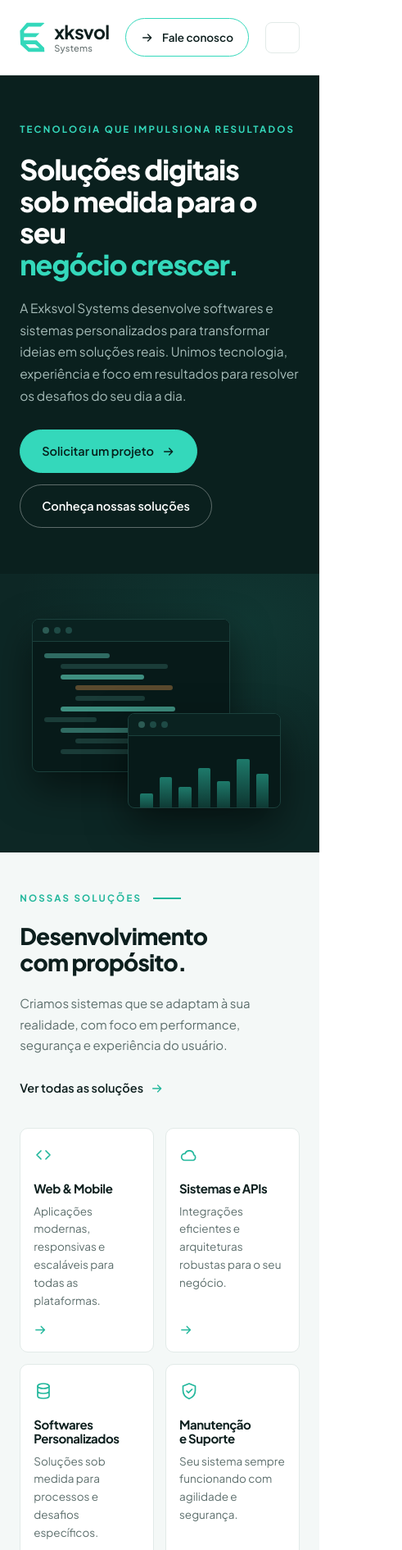
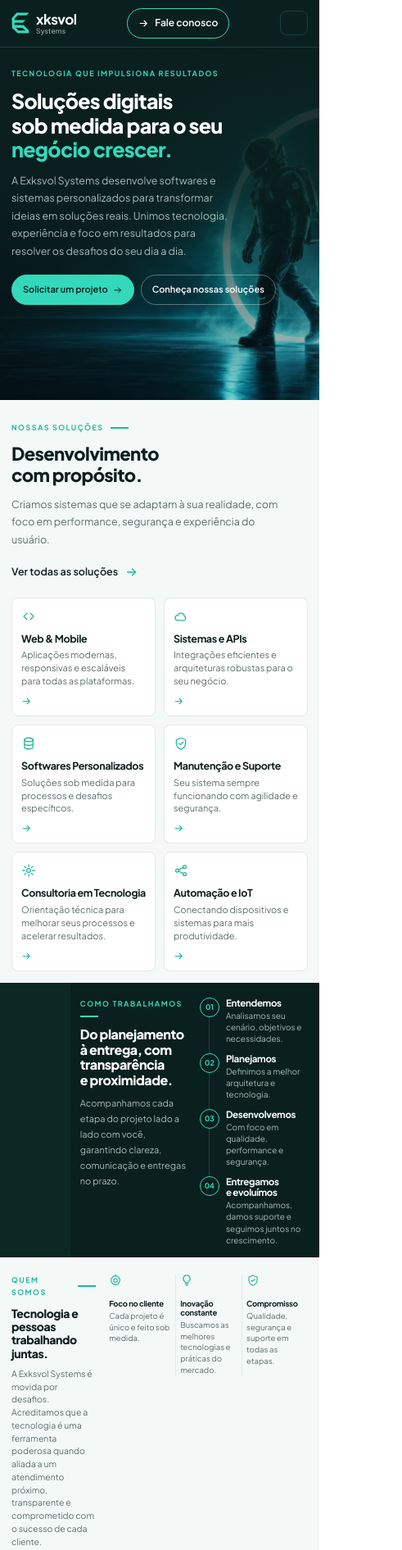
Before and after one commit to Bonfimff/Exksvol-Systems, a plain HTML site: page index.html in a window 390 px wide. Shown: the top 1891 px of the page at 82% size, 491 px wide, since content can reach past the window. Drawn offline with Linux system fonts and the light colour scheme.

Commit message:
Add files via upload

```diff
--- a/css/style.css
+++ b/css/style.css
@@ -118,7 +118,7 @@ a:focus-visible,button:focus-visible{
 .btn--outline-dark:hover{border-color:var(--teal-2);color:var(--teal-2)}
 .about .btn--outline-dark{margin-top:14px;padding:6px 18px;font-size:13px;line-height:1.3}
 
-.btn--outline-brand{color:var(--ink);border-color:var(--teal);padding:11px 22px;font-size:14px}
+.btn--outline-brand{color:#FFF;border-color:var(--teal);padding:11px 22px;font-size:14px}
 .btn--outline-brand:hover{background:var(--teal);color:#06201C}
 
 .arrow-link{
@@ -136,14 +136,15 @@ a:focus-visible,button:focus-visible{
 .brand__name{font-size:23px;font-weight:700;letter-spacing:-.03em}
 .brand__sub{font-size:11px;font-weight:500;letter-spacing:.02em;margin-top:3px;opacity:.62}
 
-/* ---------- 5. Topo ---------- */
+/* ---------- 5. Topo (sempre escuro) ---------- */
 .site-header{
   position:sticky;top:0;z-index:100;
-  background:var(--paper);
-  border-bottom:1px solid var(--line);
+  background:var(--dark);
+  border-bottom:1px solid var(--line-dark);
   transition:box-shadow .18s ease;
 }
-.site-header.is-stuck{box-shadow:0 6px 24px rgba(13,31,30,.07)}
+.site-header.is-stuck{box-shadow:0 6px 24px rgba(0,0,0,.35)}
+.site-header .brand{color:#FFF}
 
 .header-inner{
   display:flex;align-items:center;justify-content:space-between;gap:28px;
@@ -152,23 +153,23 @@ a:focus-visible,button:focus-visible{
 
 .nav{display:flex;gap:34px}
 .nav__link{
-  font-size:14.5px;font-weight:500;color:var(--body);
+  font-size:14.5px;font-weight:500;color:var(--dark-body);
   padding-bottom:5px;
   border-bottom:2px solid transparent;
   transition:color .15s ease,border-color .15s ease;
 }
-.nav__link:hover{color:var(--ink)}
-.nav__link.is-active{color:var(--ink);font-weight:600;border-bottom-color:var(--teal)}
+.nav__link:hover{color:#FFF}
+.nav__link.is-active{color:#FFF;font-weight:600;border-bottom-color:var(--teal)}
 
 .nav-toggle{
   display:none;
   width:42px;height:38px;
-  background:none;border:1px solid var(--line);border-radius:8px;
+  background:none;border:1px solid var(--line-dark);border-radius:8px;
   padding:0 10px;
   flex-direction:column;justify-content:center;gap:5px;
 }
 .nav-toggle span{
-  display:block;height:2px;background:var(--ink);border-radius:2px;
+  display:block;height:2px;background:#FFF;border-radius:2px;
   transition:transform .18s ease,opacity .18s ease;
 }
 .nav-toggle[aria-expanded="true"] span:nth-child(1){transform:translateY(7px) rotate(45deg)}
@@ -183,9 +184,8 @@ a:focus-visible,button:focus-visible{
   position:absolute;inset:0;
   background-size:cover;background-position:center;
 }
-.visual--hero .visual__photo{background-image:url("../img/hero.jpg")}
+.visual--hero .visual__photo{background-image:url("../img/Painel.jpeg")}
 .visual--work .visual__photo{background-image:url("../img/work.jpg")}
-.visual--about .visual__photo{background-image:url("../img/about.jpg")}
 
 .glow{
   position:absolute;inset:0;
@@ -244,13 +244,31 @@ a:focus-visible,button:focus-visible{
   transform:translateY(-50%);
 }
 
-/* ---------- 7. Hero ---------- */
+/* ---------- 7. Hero ----------
+   A fotografia é o fundo do bloco inteiro; o texto vem por cima,
+   sempre dentro de 75% da largura. */
 .hero{
+  position:relative;
   background:var(--dark);
-  display:grid;grid-template-columns:minmax(0,1.06fr) minmax(0,1fr);
-  align-items:center;
+  display:block;
 }
-.hero__copy{padding:78px 52px 78px var(--edge)}
+.visual--hero{position:absolute;inset:0;min-height:0;z-index:0}
+/* véu escuro sobre a foto para o texto continuar legível */
+.visual--hero::after{
+  content:"";position:absolute;inset:0;z-index:1;
+  background:linear-gradient(90deg,
+    rgba(10,32,30,.97) 0%,
+    rgba(10,32,30,.93) 40%,
+    rgba(10,32,30,.6) 72%,
+    rgba(10,32,30,.28) 100%);
+}
+.hero__copy{
+  position:relative;z-index:2;
+  max-width:75%;
+  padding:78px 52px 78px var(--edge);
+  min-height:380px;
+  display:flex;flex-direction:column;justify-content:center;
+}
 .hero__title{
   color:#FFF;
   font-size:clamp(34px,3.55vw,47px);
@@ -262,7 +280,6 @@ a:focus-visible,button:focus-visible{
   max-width:47ch;font-size:15.5px;color:var(--dark-body);
 }
 .hero__actions{display:flex;flex-wrap:wrap;gap:14px}
-.visual--hero{min-height:380px;height:100%}
 
 /* ---------- 8. Soluções ---------- */
 .solutions{background:var(--paper-2);padding:46px 0 18px}
@@ -381,23 +398,21 @@ a:focus-visible,button:focus-visible{
     display:none;
     position:absolute;top:100%;left:0;right:0;
     flex-direction:column;gap:0;
-    background:var(--paper);
-    border-bottom:1px solid var(--line);
-    box-shadow:0 14px 30px rgba(13,31,30,.09);
+    background:var(--dark);
+    border-bottom:1px solid var(--line-dark);
+    box-shadow:0 14px 30px rgba(0,0,0,.45);
     padding:8px var(--gutter) 16px;
   }
   .nav.is-open{display:flex}
-  .nav__link{padding:12px 0;border-bottom:1px solid var(--line);border-left:0}
-  .nav__link.is-active{border-bottom-color:var(--line);color:var(--teal-2)}
+  .nav__link{padding:12px 0;border-bottom:1px solid var(--line-dark);border-left:0}
+  .nav__link.is-active{border-bottom-color:var(--line-dark);color:var(--teal)}
   .nav__link:last-child{border-bottom:0}
 
   .site-header{position:relative}
   .header-inner{position:relative}
   .nav-toggle{display:flex}
 
-  .hero{grid-template-columns:1fr}
-  .hero__copy{padding:56px var(--gutter)}
-  .visual--hero{min-height:340px}
+  .hero__copy{padding:56px var(--gutter);min-height:340px}
 
   .solutions__grid{grid-template-columns:1fr;gap:36px}
   .cards{grid-template-columns:repeat(2,minmax(0,1fr))}
@@ -417,17 +432,120 @@ a:focus-visible,button:focus-visible{
   .footer-claim{border-left:0;padding-left:0}
 }
 
+/* No celular a referência não empilha o conteúdo: mantém as mesmas colunas
+   do desktop, tudo reduzido para caber de uma vez na tela. */
 @media (max-width:640px){
-  .header-inner{gap:16px}
-  .header-cta{padding:11px 18px;font-size:13.5px}
+  :root{--gutter:14px}
 
-  .cards{gap:14px}
-  .card{padding:20px 16px 18px}
-  .card__title{font-size:15px}
-  .card__text{font-size:13.5px}
+  /* topo escuro e mais fino */
+  .site-header{background:var(--dark);border-bottom-color:var(--line-dark)}
+  .header-inner{padding-top:10px;padding-bottom:10px;gap:10px}
+  .brand{color:#FFF;gap:8px}
+  .brand__glyph{width:22px;height:26px}
+  .brand__name{font-size:17px}
+  .brand__sub{font-size:8.5px;margin-top:2px}
+  .header-cta{color:#FFF;border-color:var(--teal);padding:7px 13px;font-size:12px;gap:7px}
+  .header-cta .icon{width:13px;height:13px}
+  .nav-toggle{width:34px;height:30px;padding:0 8px;border-color:var(--line-dark)}
+  .nav-toggle span{background:#FFF}
+  .nav{background:var(--dark);border-bottom-color:var(--line-dark);box-shadow:0 14px 30px rgba(0,0,0,.45)}
+  .nav__link{color:var(--dark-body);border-bottom-color:var(--line-dark);font-size:13.5px}
+  .nav__link:hover{color:#FFF}
+  .nav__link.is-active{color:var(--teal);border-bottom-color:var(--line-dark)}
 
-  .values{gap:10px}
-  .value{padding:0 10px;font-size:12.5px}
-  .value__title{font-size:13px}
-  .value__text{font-size:12px;line-height:1.5}
+  /* a foto passa a ficar por baixo do texto, aparecendo na parte de baixo */
+  .hero{position:relative;display:block}
+  .visual--hero{position:absolute;inset:0;min-height:0}
+  .visual--hero::after{
+    content:"";position:absolute;inset:0;z-index:1;
+    background:linear-gradient(180deg,
+      rgba(10,32,30,.95) 0%,
+      rgba(10,32,30,.88) 40%,
+      rgba(10,32,30,.42) 76%,
+      rgba(10,32,30,.22) 100%);
+  }
+  .hero__copy{position:relative;z-index:2;padding:24px var(--gutter) 116px}
+  .hero__title{font-size:25px;line-height:1.18}
+  .hero__lead{margin:12px 0 18px;max-width:34ch;font-size:12.5px}
+  .hero__actions{flex-wrap:nowrap;gap:8px}
+  .hero__actions .btn{padding:8px 13px;font-size:11px;gap:6px}
+  .hero__actions .icon{width:12px;height:12px}
+
+  .eyebrow{margin-bottom:12px;gap:9px;font-size:9px;letter-spacing:.16em}
+  .eyebrow i{width:22px}
+
+  /* soluções: os seis cartões cabem juntos */
+  .solutions{padding:26px 0 14px}
+  .solutions__grid{gap:20px}
+  .solutions .section-title{font-size:22px}
+  .section-text{margin-top:12px;font-size:12.5px}
+  .solutions__intro .section-text{margin-bottom:14px}
+  .arrow-link{font-size:12.5px}
+  .cards{gap:10px}
+  .card{padding:13px 11px 11px;border-radius:8px}
+  .card__icon{width:18px;height:18px;margin-bottom:11px}
+  .card__title{margin-bottom:5px;font-size:12.5px}
+  .card__text{margin-bottom:10px;font-size:11px;line-height:1.45}
+  .card__go{width:13px;height:13px}
+
+  /* como trabalhamos: volta a foto ao lado do texto */
+  .work{grid-template-columns:minmax(72px,22%) minmax(0,1fr)}
+  /* na coluna estreita do celular não há espaço para os enfeites da foto */
+  .visual--work{min-height:0;overflow:hidden}
+  .visual__mark,.visual__chevron{display:none}
+  .work__right{grid-template-columns:minmax(0,1fr) minmax(0,1fr);gap:12px;padding:18px 12px 14px}
+  .step__text,.step__title{overflow-wrap:break-word}
+  .work .section-title{font-size:16px}
+  .section-text--on-dark{margin-top:10px;font-size:11px}
+  .eyebrow--stacked{gap:7px}
+  .steps{gap:10px}
+  .step{grid-template-columns:24px minmax(0,1fr);gap:8px}
+  .step:not(:last-child)::before{left:11.5px;top:24px;bottom:-10px}
+  .step__num{width:24px;height:24px;border-width:1px;font-size:9px}
+  .step__title{margin-bottom:2px;font-size:11.5px}
+  .step__text{font-size:10px;line-height:1.42}
+
+  /* quem somos: texto e os três valores lado a lado */
+  .about__inner{grid-template-columns:minmax(0,.85fr) minmax(0,2fr);gap:16px;padding:20px var(--gutter) 22px}
+  .about .section-title{font-size:14px}
+  .about .eyebrow{margin-bottom:9px}
+  .about__text{margin:9px 0 3px;font-size:10.5px;line-height:1.5}
+  .about .btn--outline-dark{margin-top:10px;padding:5px 12px;font-size:10.5px}
+  .values{grid-template-columns:repeat(3,minmax(0,1fr));gap:0}
+  .value{padding:0 5px}
+  .value__icon{width:16px;height:16px;margin-bottom:8px}
+  .value__title{margin-bottom:3px;font-size:9.5px}
+  .value__text{font-size:9.5px;line-height:1.45}
+
+  /* faixa de contato: os três blocos continuam na mesma linha */
+  .band-wrap{padding:0 0 12px}
+  .band{grid-template-columns:minmax(0,1fr) minmax(0,1fr) auto;gap:10px;padding:10px 12px;border-radius:8px}
+  .band__head .eyebrow{margin-bottom:5px;font-size:8px}
+  .band__title{font-size:12px}
+  .band__text{max-width:none;padding-left:10px;border-left:1px solid var(--line-dark);font-size:9px;line-height:1.5}
+  .band .btn{padding:7px 11px;font-size:10px;gap:6px}
+  .band .icon{width:12px;height:12px}
+
+  /* rodapé: marca + frase em cima, navegação + redes embaixo.
+     Os quatro blocos numa linha só não cabem de forma legível a 375px. */
+  .footer-top{
+    grid-template-columns:auto minmax(0,1fr) auto;
+    grid-template-areas:
+      "marca frase frase"
+      "menu  menu  redes";
+    gap:10px;align-items:center;padding:12px 0;
+  }
+  .site-footer .brand{grid-area:marca}
+  .footer-claim{grid-area:frase}
+  .footer-nav{grid-area:menu}
+  .social{grid-area:redes}
+  .site-footer .brand__glyph{width:18px;height:21px}
+  .site-footer .brand__name{font-size:14px}
+  .site-footer .brand__sub{font-size:7.5px}
+  .footer-claim{max-width:22ch;padding-left:10px;border-left:1px solid var(--line-dark);font-size:9px;line-height:1.45}
+  .footer-nav{gap:7px}
+  .footer-nav a{font-size:9px}
+  .social{gap:7px}
+  .social a{width:12px;height:12px}
+  .footer-bottom{padding:8px 0;font-size:8.5px}
 }
```
Also changed, not shown: img/Painel.jpeg (added), img/Painel0.jpeg (added).
